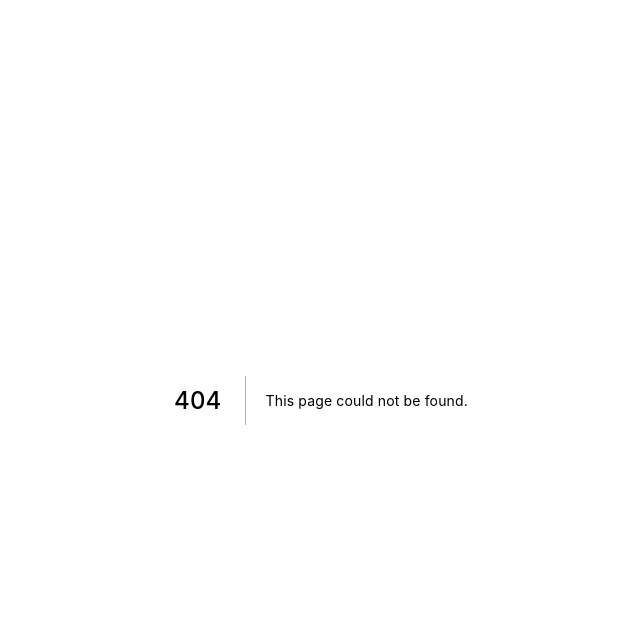
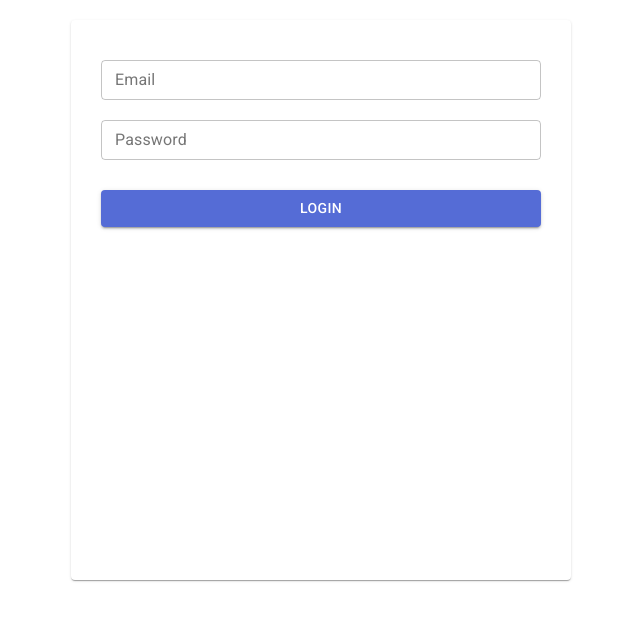
Before and after one commit to bawses/it-project-crm, a Next.js app: page /login in a window 1280 px wide. Before the commit this address had no page. Shown: the top 620 px of the page, without its empty margins (319-959 px from the left). Built offline with nearby package versions, Linux system fonts and the light colour scheme.

Commit message:
Added basic login form card

```diff
--- /dev/null
+++ b/pages/login.tsx
@@ -0,0 +1,45 @@
+import { Card, TextField, Grid, Paper, Typography, Button} from '@material-ui/core';
+
+export default function Login() {
+    // const classes = useStyles();
+    // const [state, dispatch] = useReducer(reducer, initialState);
+
+    // let [inputEmail, setInputEmail] = "";
+    const paperStyle = {padding: 30, height: '70vh', maxWidth: 500, margin: "20px auto"}
+    const buttonStyle = {maxWidth: paperStyle.maxWidth,
+                        minWidth: 440,
+                        margin: "20px auto"}
+    const gridStyle = {margin: "10px auto"}
+
+    return (
+        <Paper
+            style = {paperStyle}
+            // justifyContent="flex-end"
+            // alignItems="center"
+        >
+            <Grid item xs={12}>
+                    <TextField
+                    fullWidth label="Email"
+                    name="email"
+                    size="small"
+                    variant="outlined"
+                    style= {gridStyle}
+                    />
+            </Grid>
+            <Grid item xs={12}>
+                    <TextField
+                        fullWidth
+                        label="Password"
+                        name="password"
+                        size="small"
+                        type="password"
+                        variant="outlined"
+                        style= {gridStyle}
+                    />
+            </Grid>
+            <Button variant="contained" color="primary" style={buttonStyle}>
+                Login
+            </Button>
+        </Paper>
+    );
+}
```
Also changed, not shown: package.json (+6 -2 lines), next-env.d.ts, 1 other file (tests, documents, lock files or other folders).
